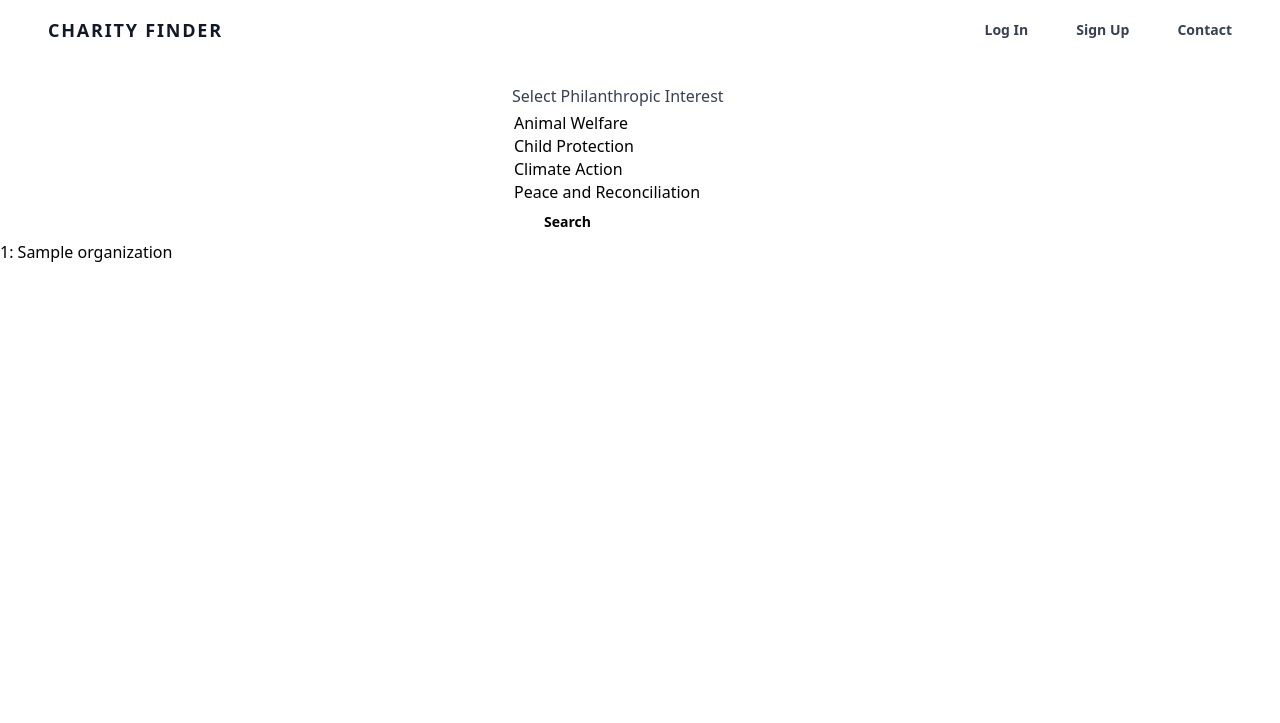
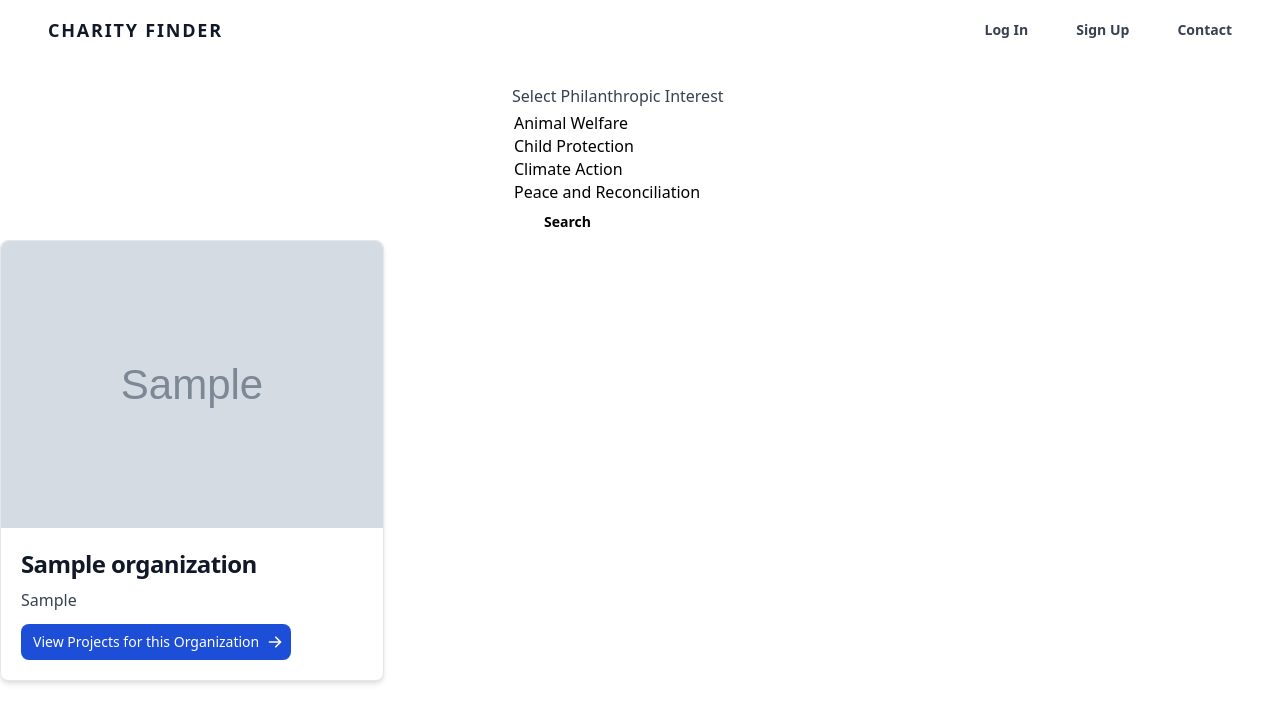
Before and after one commit to vnoelifant/charity-finder, a Django app: template templates/orgs_theme.html in a window 1280 px wide. Shown: the top 723 px of the page. Run offline with Django 4.2, Linux system fonts and the light colour scheme; the template is opened without the code that fills it: values that come from a table or form of the project are taken from there, others are empty; data comes from the database, SQL or seed files in the repository; tables that the repository leaves empty hold one stand-in row (values such as "Sample post"); grey boxes marked "Sample" are stand-in pictures; some libraries are stand-ins or nearby versions.

Commit message:
added cards

```diff
--- a/templates/orgs_theme.html
+++ b/templates/orgs_theme.html
@@ -4,10 +4,23 @@
 
 {% block body %}
 
-<ul>
-    {% for organization in orgs_by_theme %}
-        <li>{{organization.id}}: {{organization.name}}</li>
-    {% endfor %}
-</ul>
+{% for organization in orgs_by_theme %}
+
+    <div class="max-w-sm bg-white border border-gray-200 rounded-lg shadow-md dark:bg-gray-800 dark:border-gray-700">
+        <a href="#">
+            <img class="rounded-t-lg" src="{{organization.logo_url}}" alt="" />
+        </a>
+        <div class="p-5">
+            <a href="#">
+                <h5 class="mb-2 text-2xl font-bold tracking-tight text-gray-900 dark:text-white">{{organization.name}}</h5>
+            </a>
+            <p class="mb-3 font-normal text-gray-700 dark:text-gray-400">{{organization.mission}}</p>
+            <a href="#" class="inline-flex items-center px-3 py-2 text-sm font-medium text-center text-white bg-blue-700 rounded-lg hover:bg-blue-800 focus:ring-4 focus:outline-none focus:ring-blue-300 dark:bg-blue-600 dark:hover:bg-blue-700 dark:focus:ring-blue-800">
+                View Projects for this Organization
+                <svg aria-hidden="true" class="w-4 h-4 ml-2 -mr-1" fill="currentColor" viewBox="0 0 20 20" xmlns="http://www.w3.org/2000/svg"><path fill-rule="evenodd" d="M10.293 3.293a1 1 0 011.414 0l6 6a1 1 0 010 1.414l-6 6a1 1 0 01-1.414-1.414L14.586 11H3a1 1 0 110-2h11.586l-4.293-4.293a1 1 0 010-1.414z" clip-rule="evenodd"></path></svg>
+            </a>
+        </div>
+    </div>
+{% endfor %}
 
 {% endblock %}
```
